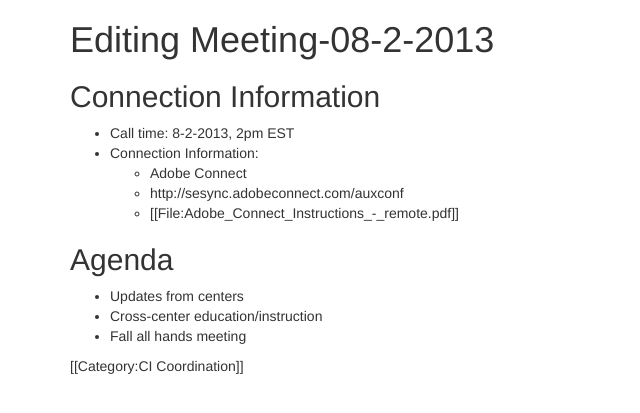
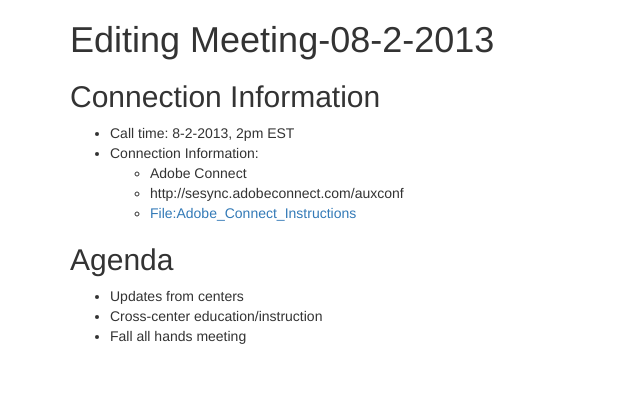
Before and after one commit to bio-collabit/wiki, a Jekyll site: the page built from meeting-08-2-2013.md, in a window 1280 px wide. Shown: the top 413 px of the page, without its empty margins (0-640 px from the left). Built offline with Jekyll 4.4.1, drawn with Linux system fonts in a browser that asks for light colours; nearby versions of some CDN libraries; Markdown is read by kramdown in place of the engine named in the settings.

Commit message:
added a pdf file

```diff
--- a/meeting-08-2-2013.md
+++ b/meeting-08-2-2013.md
@@ -11,12 +11,10 @@ layout: default
 * Connection Information:
   * Adobe Connect
   * http://sesync.adobeconnect.com/auxconf
-  * [[File:Adobe_Connect_Instructions_-_remote.pdf]]
+  * [File:Adobe_Connect_Instructions](File-Adobe_Connect_Instructions_-_remote%20.pdf)
 
 ## Agenda
 
 * Updates from centers
 * Cross-center education/instruction
 * Fall all hands meeting
-
-[[Category:CI Coordination]]
```
